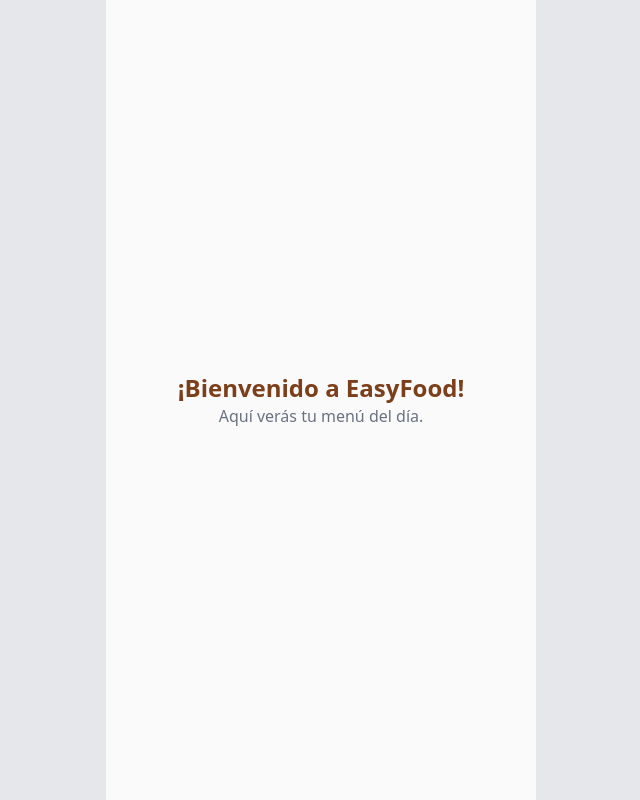
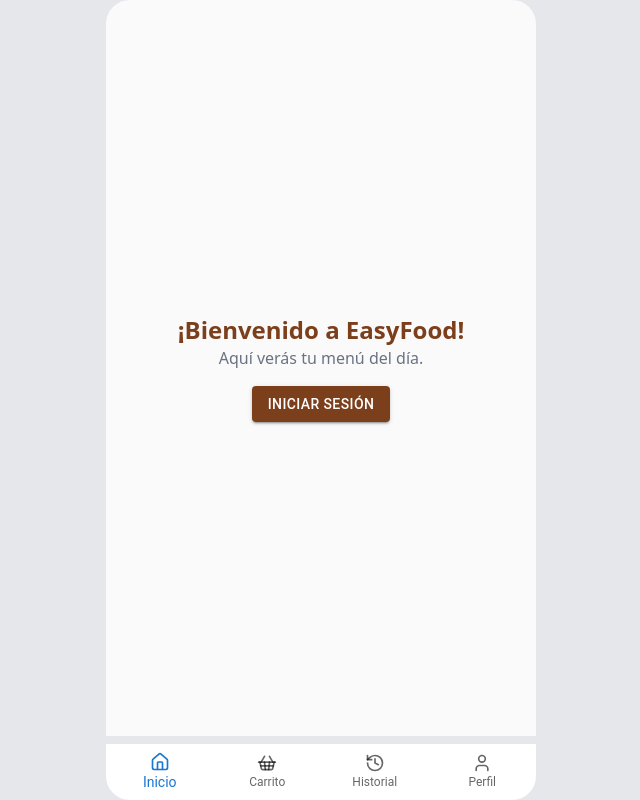
Before and after one commit to jhovaniM12/EasyFood, a Next.js app: page /home in a window 1280 px wide. Shown: the whole page, without its empty margins (319-959 px from the left). Built offline with nearby package versions, Linux system fonts and the light colour scheme.

Commit message:
Instalacion de material UI y creacion de navbar

```diff
--- a/app/globals.css
+++ b/app/globals.css
@@ -19,18 +19,16 @@
 
 .mobile-layout {
     width: 100vw;
-    min-height: 100vh;
-    background: transparent; /* allow html background to show through */
+    background: transparent;
     display: flex;
     flex-direction: column;
     margin: 0 auto;
-    box-shadow: none; /* remove shadow that could look like a white band */
+    box-shadow: none;
 }
 
 @media (min-width: 768px) and (max-width: 1024px) {
     .mobile-layout {
         width: 100vw;
-        min-height: 100vh;
         border-radius: 0;
         margin: 0;
         box-shadow: none;
@@ -40,9 +38,8 @@
 @media (min-width: 1025px) {
     .mobile-layout {
         width: 430px;
-        min-height: 100vh;
         border-radius: 1.5rem;
-        box-shadow: none; /* keep no shadow to avoid visible band */
+        box-shadow: none;
     }
 }
 
--- /dev/null
+++ b/app/history/page.tsx
@@ -0,0 +1,11 @@
+
+"use client";
+
+export default function HistoryPage() {
+    return (
+        <div className="flex flex-col items-center justify-center h-full bg-[#FAFAFA]">
+            <h1 className="text-2xl font-bold text-[#7c3f1c]">Historial</h1>
+            <p className="text-gray-500">Consulta tus pedidos anteriores.</p>
+        </div>
+    );
+}
--- a/app/home/page.tsx
+++ b/app/home/page.tsx
@@ -1,9 +1,12 @@
 "use client";
+import ButtonComponent from "@/components/shared/Button";
+
 export default function HomePage() {
   return (
-    <div className="flex flex-col items-center justify-center h-screen bg-[#FAFAFA]">
+    <div className="flex flex-col items-center justify-center h-full bg-[#FAFAFA]">
       <h1 className="text-2xl font-bold text-[#7c3f1c]">¡Bienvenido a EasyFood!</h1>
       <p className="text-gray-500">Aquí verás tu menú del día.</p>
+      <ButtonComponent text="Iniciar Sesión" />
     </div>
   );
 }
--- a/app/layout.tsx
+++ b/app/layout.tsx
@@ -1,5 +1,6 @@
 import type { Metadata } from "next";
 import "./globals.css";
+import BottomNav from "@/components/shared/BottomNav";
 
 export const metadata: Metadata = {
   title: "EasyFood",
@@ -14,8 +15,11 @@
   return (
     <html lang="es">
       <body className="antialiased layout-bg h-screen overflow-hidden pt-[0.1px]">
-        <div className="mobile-layout h-full">
-          {children}
+        <div className="mobile-layout h-screen relative flex flex-col overflow-hidden">
+          <main className="flex-1 overflow-y-auto pb-16">
+            {children}
+          </main>
+          <BottomNav />
         </div>
       </body>
     </html>
--- /dev/null
+++ b/app/profile/page.tsx
@@ -0,0 +1,16 @@
+
+"use client";
+
+import { User } from 'lucide-react';
+
+export default function ProfilePage() {
+    return (
+        <div className="flex flex-col items-center justify-center h-full bg-[#FAFAFA]">
+            <div className="bg-[#7c3f1c] p-4 rounded-full mb-4">
+                <User size={48} color="white" />
+            </div>
+            <h1 className="text-2xl font-bold text-[#7c3f1c]">Mi Perfil</h1>
+            <p className="text-gray-500">Configura tu cuenta y preferencias.</p>
+        </div>
+    );
+}
--- /dev/null
+++ b/app/shopping/page.tsx
@@ -0,0 +1,11 @@
+
+"use client";
+
+export default function ShoppingPage() {
+    return (
+        <div className="flex flex-col items-center justify-center h-full bg-[#FAFAFA]">
+            <h1 className="text-2xl font-bold text-[#7c3f1c]">Tu Carrito</h1>
+            <p className="text-gray-500">Aquí verás los productos que has seleccionado.</p>
+        </div>
+    );
+}
--- /dev/null
+++ b/components/shared/BottomNav.tsx
@@ -0,0 +1,47 @@
+
+"use client";
+
+import * as React from 'react';
+import Box from '@mui/material/Box';
+import BottomNavigation from '@mui/material/BottomNavigation';
+import BottomNavigationAction from '@mui/material/BottomNavigationAction';
+import { Home, ShoppingBasket, History, User } from 'lucide-react';
+import { useRouter, usePathname } from 'next/navigation';
+
+export default function SimpleBottomNavigation() {
+    const router = useRouter();
+    const pathname = usePathname();
+
+    // Mapeamos las rutas a índices para que el componente de MUI sepa cuál está activo
+    const routes = ['/home', '/shopping', '/history', '/profile'];
+    const [value, setValue] = React.useState(routes.indexOf(pathname));
+    const [mounted, setMounted] = React.useState(false);
+
+    React.useEffect(() => {
+        setMounted(true);
+        setValue(routes.indexOf(pathname));
+    }, [pathname]);
+
+    // Evita el renderizado en el servidor para prevenir errores de hidratación
+    if (!mounted) {
+        return null;
+    }
+
+    return (
+        <Box sx={{ width: '100%', position: 'absolute', bottom: 0, left: 0, right: 0, zIndex: 10 }}>
+            <BottomNavigation
+                showLabels
+                value={value}
+                onChange={(event, newValue) => {
+                    setValue(newValue);
+                    router.push(routes[newValue]);
+                }}
+            >
+                <BottomNavigationAction label="Inicio" icon={<Home size={20} />} />
+                <BottomNavigationAction label="Carrito" icon={<ShoppingBasket size={20} />} />
+                <BottomNavigationAction label="Historial" icon={<History size={20} />} />
+                <BottomNavigationAction label="Perfil" icon={<User size={20} />} />
+            </BottomNavigation>
+        </Box>
+    );
+}
--- /dev/null
+++ b/components/shared/Button.tsx
@@ -0,0 +1,21 @@
+
+"use client";
+
+import Button from '@mui/material/Button';
+
+export default function ButtonComponent({ text }: { text: string }) {
+    return (
+        <Button
+            sx={{
+                mt: 2,
+                backgroundColor: '#7c3f1c',
+                '&:hover': {
+                    backgroundColor: '#d8e61dff',
+                },
+            }}
+            variant="contained"
+        >
+            {text}
+        </Button>
+    )
+}
--- a/package.json
+++ b/package.json
@@ -9,6 +9,9 @@
     "lint": "eslint"
   },
   "dependencies": {
+    "@emotion/react": "^11.14.0",
+    "@emotion/styled": "^11.14.1",
+    "@mui/material": "^7.3.8",
     "lucide-react": "^0.575.0",
     "next": "16.1.6",
     "react": "19.2.3",
```
Also changed, not shown: 1 other file (tests, documents, lock files or other folders).
